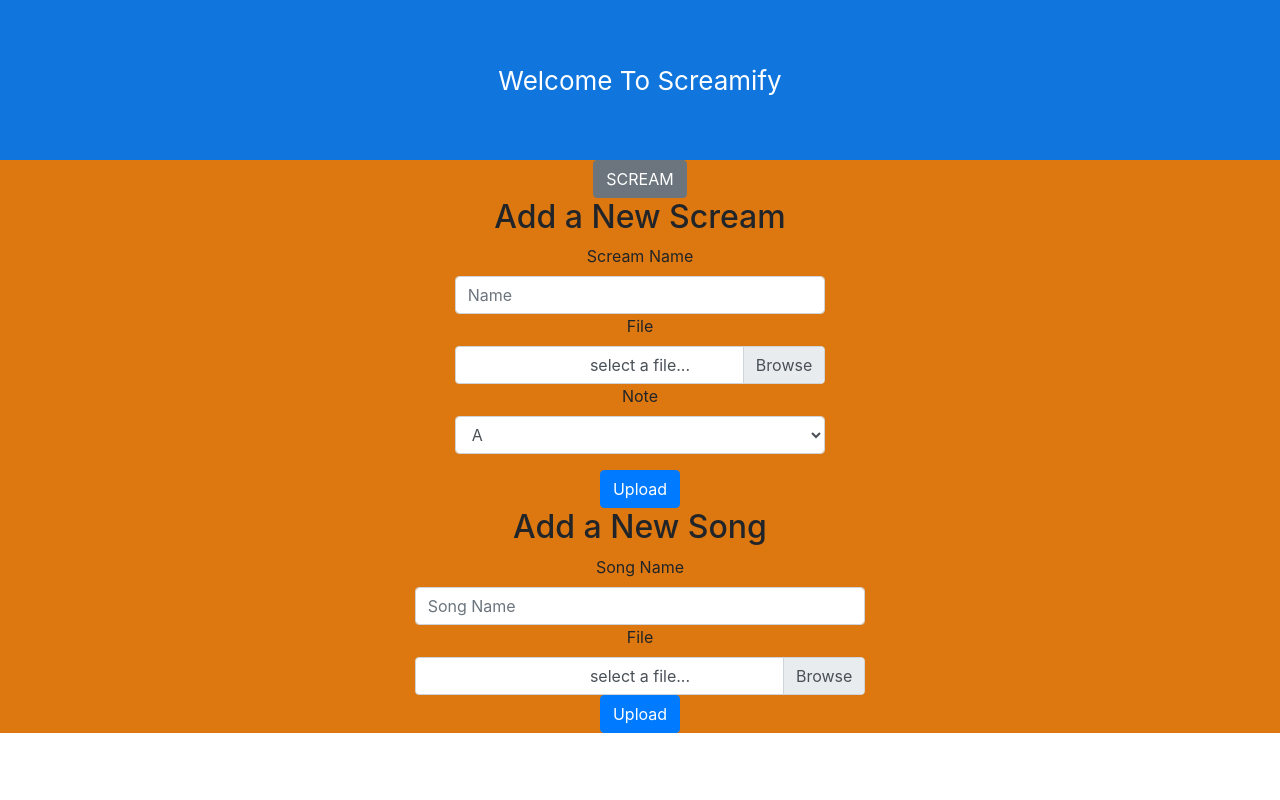
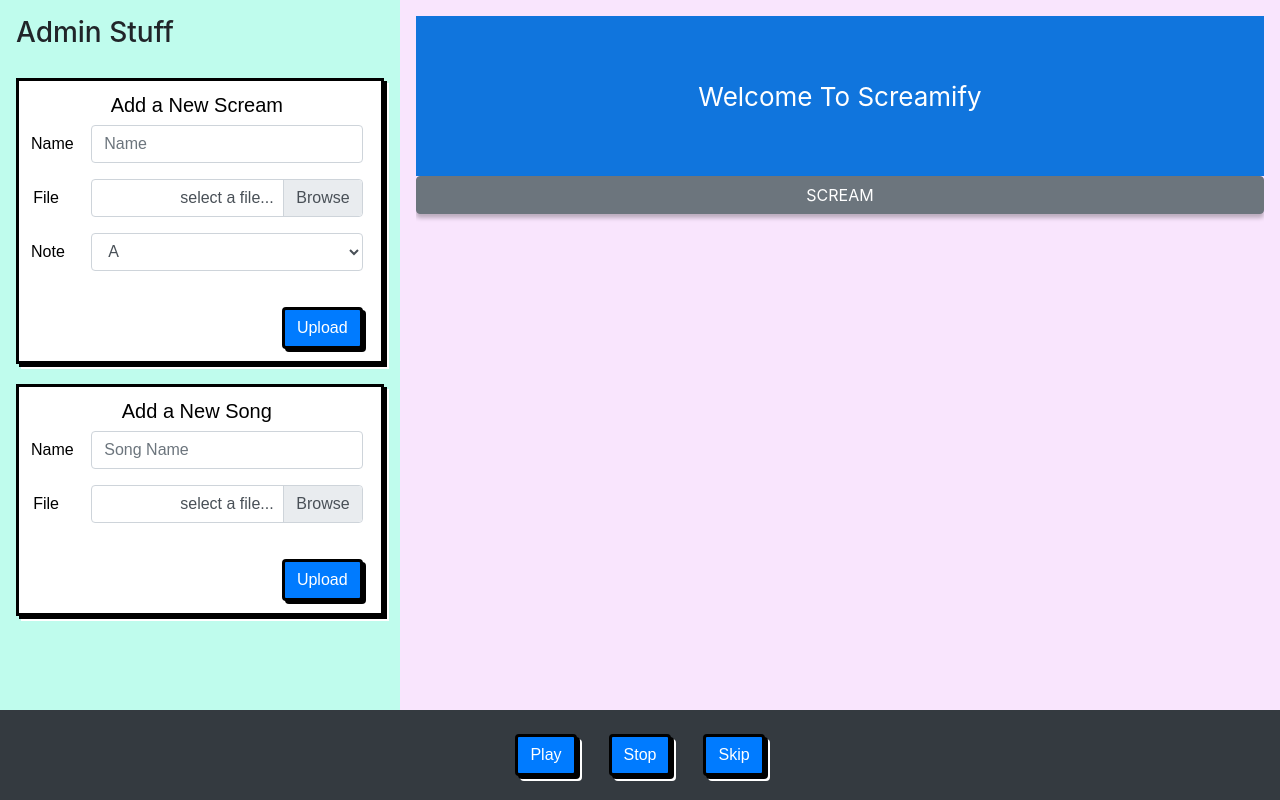
Before and after one commit to PfeifferH/screamify, a React (Create React App) app: page / in a window 1280 px wide. Built offline with nearby package versions, Linux system fonts and the light colour scheme.

Commit message:
feat: MIDI upload and branding changes
This commit begins to implement the style that Jae has designed.
Additionally, it copies the FileUpload component to implement a
component to upload song MIDI files.

```diff
--- a/src/App.css
+++ b/src/App.css
@@ -1,5 +1,33 @@
 .App {
-  text-align: center;
+  position: absolute;
+  top: 0;
+  right: 0;
+  bottom: 0;
+  left: 0;
+
+  display: flex;
+}
+
+.App-body {
+  padding: 16px 16px 100px 16px;
+  background-color: #F9E5FD;
+  flex: 1;
+  display: flex;
+  flex-direction: column;
+}
+
+.App-sidebar {
+  padding: 16px 16px 200px 16px;
+  background-color: #BFFCED;
+  width: 400px;
+  overflow: auto;
+}
+
+.App-content{
+  flex-direction: column;
+  flex: 1;
+  display: flex;
+  overflow: auto;
 }
 
 .App-logo {
@@ -24,16 +52,6 @@
   color: white;
 }
 
-.App-body {
-  background-color: #DD7810;
-  min-height: 50vh;
-  display: flex;
-  flex-direction: column;
-  align-items: center;
-  justify-content: center;
-  vertical-align: middle;
-}
-
 .App-link {
   color: #61dafb;
 }
@@ -46,3 +64,55 @@
     transform: rotate(360deg);
   }
 }
+
+button{
+  float: right;
+    font-size: 12px;
+    line-height: 14px;
+    display: flex;
+    align-items: center;
+    text-align: center;
+    color: #000000;
+    background: #FFFFFF;
+    border: 1px solid #000000;
+    box-sizing: border-box;
+    box-shadow: 0px 4px 4px rgb(0 0 0 / 25%);
+}
+
+.retro{
+  text-align: center;
+  display: inline-block;
+  vertical-align: middle;
+  user-select: none;
+  padding: 0.75rem 0.75rem;
+  line-height: 1.5;
+  background: white;
+  color: black;
+  font-family: 'Roboto Mono', sans-serif;
+  font-weight: 400;
+  border: 3px solid black!important;
+  border-radius: 0;
+  box-shadow: 3px 3px black, 5px 5px white;
+  padding-right: 5%;
+  margin-top: 20px;
+}
+
+.retro:hover{
+  color: black;
+  background: white;
+}
+
+.retro:active{
+  background-color: white!important;
+  color: black!important;
+  box-shadow: 0px 0px white;
+  transform: translateX(5px) translateY(2px);
+}
+
+.media{
+  margin: 0px 16px;
+}
+
+.navbar-nav{
+  padding: 16px 0;
+}
--- a/src/App.js
+++ b/src/App.js
@@ -4,7 +4,10 @@
 import Button from 'react-bootstrap/Button'
 import Form from 'react-bootstrap/Form'
 import ProgressBar from 'react-bootstrap/ProgressBar'
-import Badge from 'react-bootstrap/Badge'
+import Navbar from 'react-bootstrap/Navbar'
+import Nav from 'react-bootstrap/Nav'
+import Col from 'react-bootstrap/Col'
+import Row from 'react-bootstrap/Row'
 
 // Firebase
 // Firebase App (the core Firebase SDK) is always required and
@@ -38,15 +41,34 @@
   render() {
     return (
       <div className="App">
+        <div className="App-sidebar">
+          <h3>Admin Stuff</h3>
+          <ScreamUpload></ScreamUpload>
+          <MIDIUpload></MIDIUpload>
+        </div>
+        <div className="App-body">
+          <Navbar fixed="bottom" bg="dark" variant="dark" className="justify-content-center">
+            <Nav className="justify-content-center">
+              <Button className="retro rbtn-big media">
+                Play
+              </Button>
+              <Button className="retro rbtn-big media">
+                Stop
+              </Button>
+              <Button className="retro rbtn-big media">
+                Skip
+              </Button>
+            </Nav>
+          </Navbar>
+          <div className="App-content">
             <header className="App-header">
               Welcome To Screamify
           </header>
-        <div className="App-body">
             <Button className="Button" variant="secondary">SCREAM</Button>{' '}
-          <ScreamUpload></ScreamUpload>
-          <MIDIUpload></MIDIUpload>
           </div>
         </div>
+      </div>
+
     );
   }
 }
@@ -101,12 +123,12 @@
                 }).then((doc) => {
                   console.log("Document updated");
                   // Reset form
-                  this.setState({ ...this.state, name: '', filename: "select a file...", file: '', note: 'A', submittext: 'Upload', submitting: false, progress: 0  });
+                  this.setState({ ...this.state, name: '', filename: "select a file...", file: '', note: 'A', submittext: 'Upload', submitting: false, progress: 0 });
                 })
                   .catch((error) => {
                     console.error("Error updating document: ", error);
                     // Reset form
-                    this.setState({ ...this.state, name: '', filename: "select a file...", file: '', note: 'A', submittext: 'Upload', submitting: false, progress: 0  });
+                    this.setState({ ...this.state, name: '', filename: "select a file...", file: '', note: 'A', submittext: 'Upload', submitting: false, progress: 0 });
                   });
               });
             }
@@ -123,7 +145,7 @@
 
   constructor(props) {
     super(props);
-    this.state = { name: '', filename: "select a file...", file: '', note: 'A', submittext: 'Upload', submitting: false, progress: 0  };
+    this.state = { name: '', filename: "select a file...", file: '', note: 'A', submittext: 'Upload', submitting: false, progress: 0 };
     this.handleSubmit = this.handleSubmit.bind(this);
     this.handleChange = this.handleChange.bind(this);
     this.handleFileChange = this.handleFileChange.bind(this);
@@ -145,21 +167,33 @@
   }
 
   render() {
-    return (<>
-      <h2>Add a New Scream</h2>
+    return (<div className="retro">
+      <h5>Add a New Scream</h5>
       <Form onSubmit={this.handleSubmit}>
-        <Form.Label>Scream Name</Form.Label>
+
+        <Form.Group as={Row} controlId="formHorizontalName">
+          <Form.Label column sm={2}>
+            Name
+          </Form.Label>
+          <Col sm={10}>
             <Form.Control type="text" placeholder="Name" name="name" value={this.state.name} onChange={this.handleChange} />
-        <Form.Label>File</Form.Label>
+          </Col>
+        </Form.Group>
+
+        <Form.Group as={Row} controlId="formHorizontalName">
+          <Form.Label column sm={2}>File</Form.Label>
+          <Col sm={10}>
             <Form.File
               name="file"
               onChange={this.handleFileChange}
               id="custom-file"
               label={this.state.filename}
               custom
-        />
-        <Form.Group controlId="exampleForm.ControlSelect1">
-          <Form.Label>Note</Form.Label>
+            /></Col>
+        </Form.Group>
+        <Form.Group as={Row} controlId="exampleForm.ControlSelect1">
+          <Form.Label column sm={2}>Note</Form.Label>
+          <Col sm={10}>
             <Form.Control as="select" name="note" value={this.state.note} onChange={this.handleChange}>
               <option>A</option>
               <option>A#</option>
@@ -173,17 +207,17 @@
               <option>F#</option>
               <option>G</option>
               <option>G#</option>
-          </Form.Control>
+            </Form.Control></Col>
         </Form.Group>
         {this.state.submitting == true ? <ProgressBar animated now={this.state.progress} /> :
-          <Button variant="primary" type="submit">
+          <Button className="retro rbtn-small" type="submit">
             {this.state.submittext}
           </Button>
 
         }
       </Form>
 
-    </>
+    </div>
     );
   }
 }
@@ -281,28 +315,38 @@
   }
 
   render() {
-    return (<>
-      <h2>Add a New Song</h2>
+    return (<div className="retro">
+      <h5>Add a New Song</h5>
       <Form onSubmit={this.handleSubmit}>
-        <Form.Label>Song Name</Form.Label>
+
+        <Form.Group as={Row} controlId="formHorizontalName">
+          <Form.Label column sm={2}>
+            Name
+          </Form.Label>
+          <Col sm={10}>
             <Form.Control type="text" placeholder="Song Name" name="name" value={this.state.name} onChange={this.handleChange} />
-        <Form.Label>File</Form.Label>
+          </Col>
+        </Form.Group>
+        <Form.Group as={Row} controlId="formHorizontalName">
+          <Form.Label column sm={2}>File</Form.Label>
+          <Col sm={10}>
             <Form.File
               name="file"
               onChange={this.handleFileChange}
               id="custom-file"
               label={this.state.filename}
               custom
-        />
+            /></Col>
+        </Form.Group>
         {this.state.submitting == true ? <ProgressBar animated now={this.state.progress} /> :
-          <Button variant="primary" type="submit">
+          <Button className="retro rbtn-small" type="submit">
             {this.state.submittext}
           </Button>
 
         }
       </Form>
 
-    </>
+    </div>
     );
   }
 }
```
Lines whose indentation alone changed are shown as unchanged.
